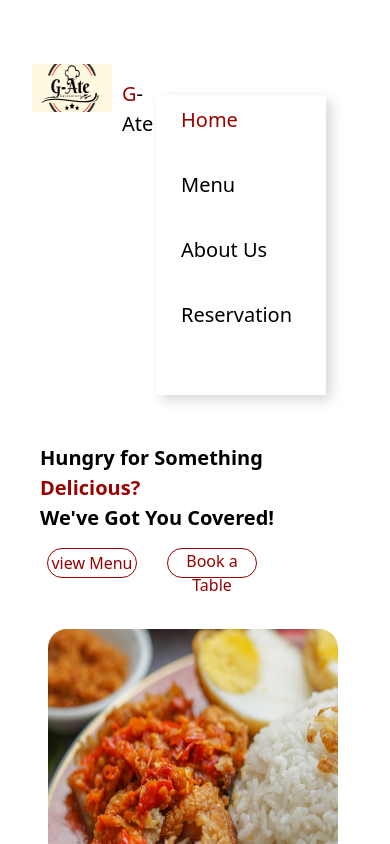
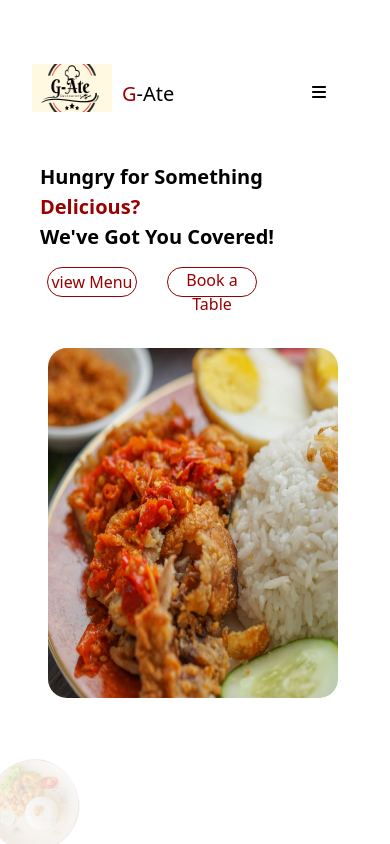
Before and after one commit to ukinebo1/group8-project, a React (Vite) app: page / in a window 390 px wide. Shown: the top 844 px of the page. Built offline with nearby package versions, Linux system fonts and the light colour scheme.

Commit message:
working on the hamburger

```diff
--- a/src/Layouts/RootLayout.jsx
+++ b/src/Layouts/RootLayout.jsx
@@ -1,10 +1,15 @@
 import { FontAwesomeIcon } from "@fortawesome/react-fontawesome";
-import { faCartArrowDown, faSearch,} from '@fortawesome/free-solid-svg-icons';
+import { faCartArrowDown, faSearch, faBars} from '@fortawesome/free-solid-svg-icons';
 import logo from '../assets/Images/Frame 11.png'
 import { NavLink, Outlet } from 'react-router-dom'
 import rectangle3 from '../assets/Images/Rectangle 3.png'
+import { useState } from "react";
 
 const Rootlayout = () => {
+  const [isOpen, setIsOpen] = useState(false); // State for menu visibility
+
+  const toggleMenu = () => setIsOpen(!isOpen);
+
   return (
     <div >
 <header className="header">
@@ -12,8 +17,11 @@ const Rootlayout = () => {
         <img src={logo} alt="" />
         <h1> <span>G</span>-Ate</h1>
        </div>
-    <nav>
-        <div className='nav-links'>
+    <nav className={`nav ${isOpen ? 'open' : ''}`}>
+      <div className="hamburger-menu" onClick={toggleMenu}>
+      <FontAwesomeIcon icon={faBars} />
+        </div>
+        <div className={`nav-links ${isOpen ? 'show' : 'hide'}`}>
         <NavLink to='/'
         style={({isActive})=>({
           color:isActive ? '#990000' : '#000'
--- a/src/index.css
+++ b/src/index.css
@@ -67,6 +67,9 @@ input{
     background: grey ;
     outline: none;
     border: none;
+}
+.nav-links{
+    display: none;
 }
 .flex-row-3 p{
     margin-top: 9px;
@@ -604,9 +607,11 @@ margin-bottom: 1.5em;
                 font-size: 15px;
                 margin-top: 5px;
             }
-
+.hamburger-menu{
+    /* display: block; */
+}
             .nav-links a{
-                display: block;
+                display: none;
                 background-color: #ffffff;
                 color: #000000;
                 margin: 15px;
@@ -615,12 +620,15 @@ margin-bottom: 1.5em;
             .flex-row-3{
                 display: none;
             }
-            .nav-links{
+            .nav-menu{
+                display: none;
+            }
+             /* .nav-links{
                 box-shadow: inset 5px 5px 12px #fff,
                 5px 5px 12px rgba(0, 0, 0,0.16);
                 width: 170px;
                 height: 300px;
-            }
+            }  */
             .about-section-2-row-2 .p-1, .about-section-2-row-2 .p-2,.about-section-2-row-2 .p-3 {
                 font-size: 14px;
             }
```
